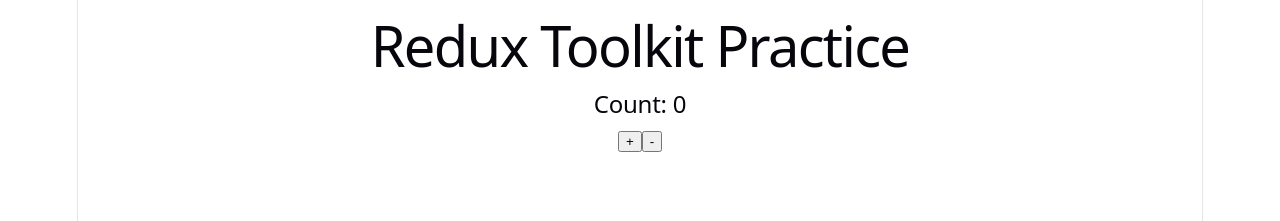
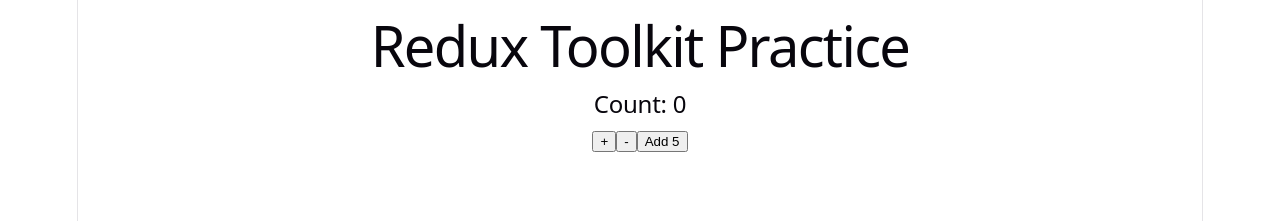
Before and after one commit to hafiz-1/Redux-toolkit, a React (Vite) app: page / in a window 1280 px wide. Shown: the top 221 px of the page. Built offline with nearby package versions, Linux system fonts and the light colour scheme.

Commit message:
slice added

```diff
--- a/src/components/Counter.jsx
+++ b/src/components/Counter.jsx
@@ -1,5 +1,10 @@
 import { useDispatch, useSelector } from "react-redux";
-import { increment, decrement } from "../store/slices/counterSlice";
+
+import {
+    increment,
+    decrement,
+    incrementByAmount
+} from "../store/slices/counterSlice";
 
 function Counter() {
 
@@ -18,6 +23,10 @@
             <button onClick={() => dispatch(decrement())}>
                 -
             </button>
+
+            <button onClick={() => dispatch(incrementByAmount(5))}>
+                Add 5
+            </button>
         </div>
     );
 }
--- a/src/store/slices/counterslice.js
+++ b/src/store/slices/counterslice.js
@@ -6,7 +6,9 @@
 
 const counterSlice = createSlice({
     name: "counter",
+
     initialState,
+
     reducers: {
         increment(state) {
             state.value += 1;
@@ -14,10 +16,18 @@
 
         decrement(state) {
             state.value -= 1;
+        },
+
+        incrementByAmount(state, action) {
+            state.value += action.payload;
         }
     }
 });
 
-export const { increment, decrement } = counterSlice.actions;
+export const {
+    increment,
+    decrement,
+    incrementByAmount
+} = counterSlice.actions;
 
 export default counterSlice.reducer;
```
